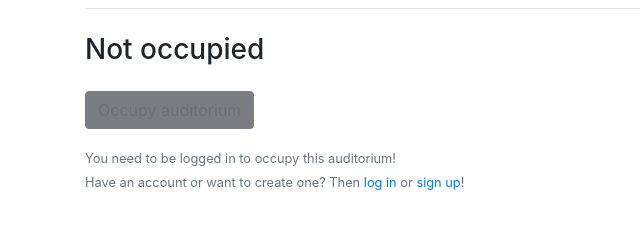
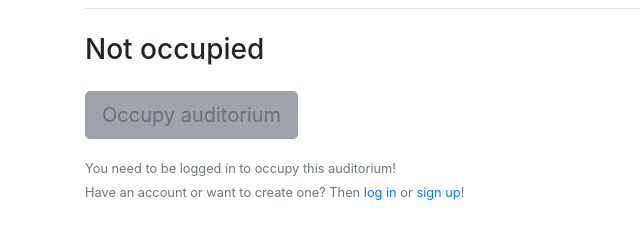
Before and after one commit to maxthyron/Scheduler, a Django app: template templates/schedule/subject.html in a window 1280 px wide. Shown: the part 127-367 px from the top of the page, without its empty margins (0-640 px from the left). Run offline with Django 3.2, Linux system fonts and the light colour scheme; the template is opened without the code that fills it, so the values that code supplies are empty; some libraries are stand-ins or nearby versions.

Commit message:
Changed how data will be aquired; Changed button color

```diff
--- a/schedule/functions.py
+++ b/schedule/functions.py
@@ -5,8 +5,7 @@ import pytz
 
 
 def get_start_date():
-    r = requests.get(url=configs.DATE_URL)
-    date = r.json()['semester_start_date']
+    date = '02-09-2019'
 
     return datetime.datetime.strptime(date, configs.DATE_FORMAT).date()
 
--- a/templates/schedule/subject.html
+++ b/templates/schedule/subject.html
@@ -37,7 +37,7 @@
                     {% if user.is_authenticated %}
                         <a class="btn btn-dark btn-lg" id="take_aud" href="#">Occupy auditorium</a>
                     {% else %}
-                        <a class="btn btn-dark disabled">Occupy auditorium</a>
+                        <a class="btn btn-secondary btn-lg disabled">Occupy auditorium</a>
                         <div class="pt-3">
                             <small class="text-muted">
                                 You need to be logged in to occupy this auditorium!
```
